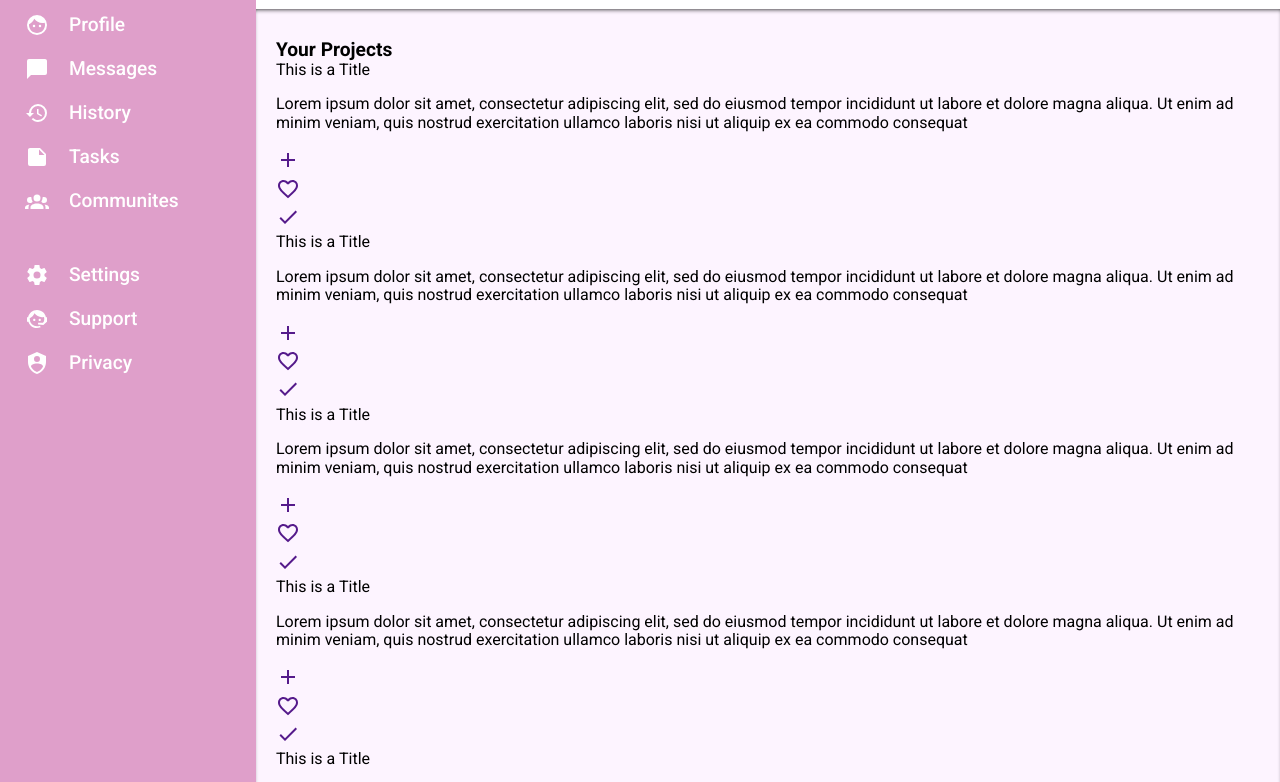
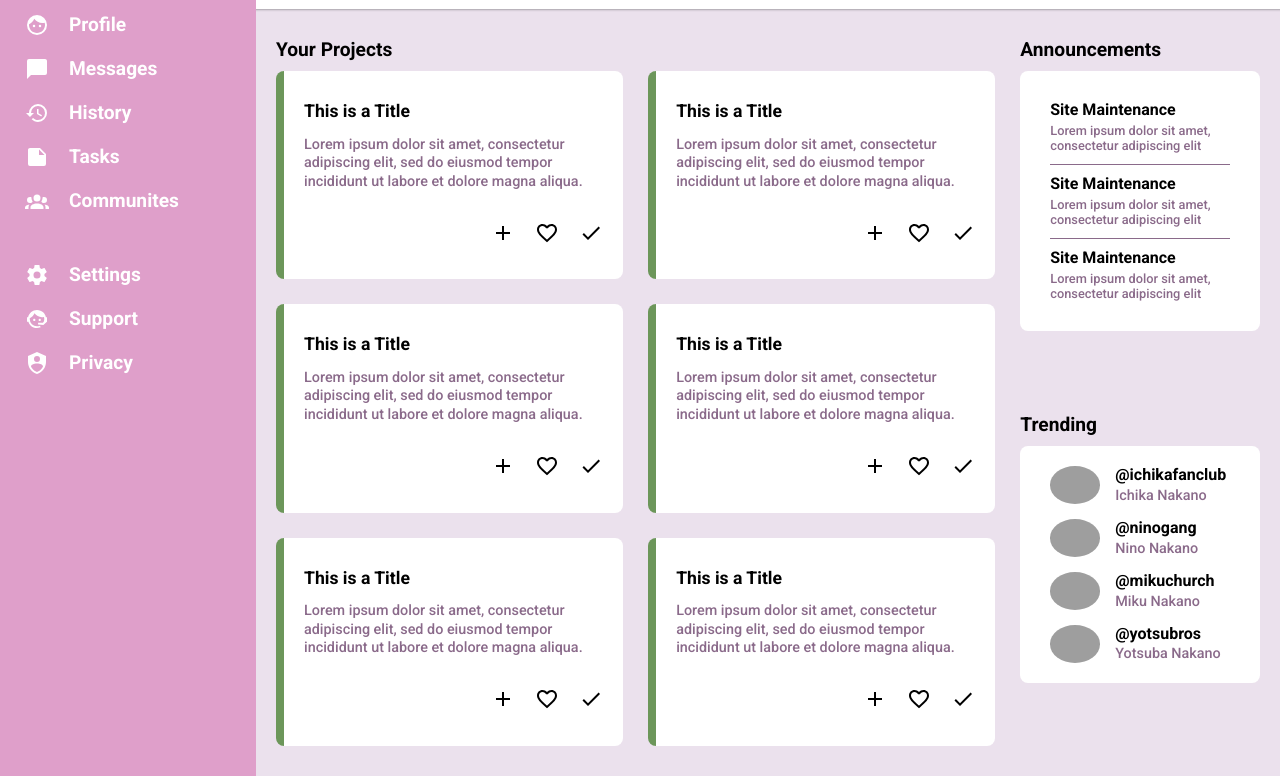
Before and after one commit to arsymedes/odin-dashboard, a plain HTML site: page index.html in a window 1280 px wide. Shown: the part 166-948 px from the top of the page. Drawn offline with Linux system fonts and the light colour scheme; grey boxes are pictures that could not be loaded.

Commit message:
Finished All Important Feature

```diff
--- a/index.html
+++ b/index.html
@@ -10,7 +10,7 @@
     <link href="https://fonts.googleapis.com/css2?family=Roboto:ital,wght@0,100;0,300;0,400;0,500;0,700;0,900;1,100;1,300;1,400;1,500;1,700;1,900&display=swap" rel="stylesheet">
     <link rel="preconnect" href="https://fonts.googleapis.com">
     <link rel="preconnect" href="https://fonts.gstatic.com" crossorigin>
-    <link href="https://fonts.googleapis.com/css2?family=Josefin+Sans:wght@600&display=swap" rel="stylesheet">
+    <link href="https://fonts.googleapis.com/css2?family=Raleway:wght@700;800;900&display=swap" rel="stylesheet">
     <title>Document</title>
   </head>
   <body>
@@ -77,12 +77,13 @@
       </ul>
     </div>
     <div class="main-content">
+      <div class="projects-container">
+        <div class="content-title">Your Projects</div>
         <div class="projects">
-        <div class="content-title">Your Projects</div>
           <div class="project">
             <div class="project-title">This is a Title</div>
             <p class="project-content">
-            Lorem ipsum dolor sit amet, consectetur adipiscing elit, sed do eiusmod tempor incididunt ut labore et dolore magna aliqua. Ut enim ad minim veniam, quis nostrud exercitation ullamco laboris nisi ut aliquip ex ea commodo consequat
+              Lorem ipsum dolor sit amet, consectetur adipiscing elit, sed do eiusmod tempor incididunt ut labore et dolore magna aliqua.
             </p>
             <ul class="project-buttons">
               <li><a href=""><svg style="width:24px;height:24px" viewBox="0 0 24 24">
@@ -99,7 +100,7 @@
           <div class="project">
             <div class="project-title">This is a Title</div>
             <p class="project-content">
-            Lorem ipsum dolor sit amet, consectetur adipiscing elit, sed do eiusmod tempor incididunt ut labore et dolore magna aliqua. Ut enim ad minim veniam, quis nostrud exercitation ullamco laboris nisi ut aliquip ex ea commodo consequat
+              Lorem ipsum dolor sit amet, consectetur adipiscing elit, sed do eiusmod tempor incididunt ut labore et dolore magna aliqua.
             </p>
             <ul class="project-buttons">
               <li><a href=""><svg style="width:24px;height:24px" viewBox="0 0 24 24">
@@ -116,7 +117,7 @@
           <div class="project">
             <div class="project-title">This is a Title</div>
             <p class="project-content">
-            Lorem ipsum dolor sit amet, consectetur adipiscing elit, sed do eiusmod tempor incididunt ut labore et dolore magna aliqua. Ut enim ad minim veniam, quis nostrud exercitation ullamco laboris nisi ut aliquip ex ea commodo consequat
+              Lorem ipsum dolor sit amet, consectetur adipiscing elit, sed do eiusmod tempor incididunt ut labore et dolore magna aliqua.
             </p>
             <ul class="project-buttons">
               <li><a href=""><svg style="width:24px;height:24px" viewBox="0 0 24 24">
@@ -133,7 +134,7 @@
           <div class="project">
             <div class="project-title">This is a Title</div>
             <p class="project-content">
-            Lorem ipsum dolor sit amet, consectetur adipiscing elit, sed do eiusmod tempor incididunt ut labore et dolore magna aliqua. Ut enim ad minim veniam, quis nostrud exercitation ullamco laboris nisi ut aliquip ex ea commodo consequat
+              Lorem ipsum dolor sit amet, consectetur adipiscing elit, sed do eiusmod tempor incididunt ut labore et dolore magna aliqua.
             </p>
             <ul class="project-buttons">
               <li><a href=""><svg style="width:24px;height:24px" viewBox="0 0 24 24">
@@ -150,7 +151,7 @@
           <div class="project">
             <div class="project-title">This is a Title</div>
             <p class="project-content">
-            Lorem ipsum dolor sit amet, consectetur adipiscing elit, sed do eiusmod tempor incididunt ut labore et dolore magna aliqua. Ut enim ad minim veniam, quis nostrud exercitation ullamco laboris nisi ut aliquip ex ea commodo consequat
+              Lorem ipsum dolor sit amet, consectetur adipiscing elit, sed do eiusmod tempor incididunt ut labore et dolore magna aliqua.
             </p>
             <ul class="project-buttons">
               <li><a href=""><svg style="width:24px;height:24px" viewBox="0 0 24 24">
@@ -167,7 +168,7 @@
           <div class="project">
             <div class="project-title">This is a Title</div>
             <p class="project-content">
-            Lorem ipsum dolor sit amet, consectetur adipiscing elit, sed do eiusmod tempor incididunt ut labore et dolore magna aliqua. Ut enim ad minim veniam, quis nostrud exercitation ullamco laboris nisi ut aliquip ex ea commodo consequat
+              Lorem ipsum dolor sit amet, consectetur adipiscing elit, sed do eiusmod tempor incididunt ut labore et dolore magna aliqua.
             </p>
             <ul class="project-buttons">
               <li><a href=""><svg style="width:24px;height:24px" viewBox="0 0 24 24">
@@ -182,12 +183,57 @@
             </ul>
           </div>
         </div>
+      </div>
       <div class="side-content">
         <div class="announcements">
           <div class="content-title">Announcements</div>
+          <ul class="side-content-container">
+            <li class="announcement">
+              <div class="announcement-title">Site Maintenance</div>
+              <p>Lorem ipsum dolor sit amet, consectetur adipiscing elit</p>
+            </li>
+            <li class="announcement">
+              <div class="announcement-title">Site Maintenance</div>
+              <p>Lorem ipsum dolor sit amet, consectetur adipiscing elit</p>
+            </li>
+            <li class="announcement">
+              <div class="announcement-title">Site Maintenance</div>
+              <p>Lorem ipsum dolor sit amet, consectetur adipiscing elit</p>
+            </li>
+          </ul>
         </div>
         <div class="trending">
           <div class="content-title">Trending</div>
+          <ul class="side-content-container trending-container">
+            <li class="trending-person">
+              <img src="./images/ichika.jpg" alt="trending-prof-pic-1">
+              <div class="trending-account">
+                <div class="trending-username">@ichikafanclub</div>
+                <div class="trending-name">Ichika Nakano</div>
+              </div>
+            </li>
+            <li class="trending-person">
+              <img src="./images/nino.jpg" alt="trending-prof-pic-2">
+              <div class="trending-account">
+                <div class="trending-username">@ninogang</div>
+                <div class="trending-name">Nino Nakano</div>
+              </div>
+            </li>
+            <li class="trending-person">
+              <img src="./images/miku.jpg" alt="trending-prof-pic-3">
+              <div class="trending-account">
+                <div class="trending-username">@mikuchurch</div>
+                <div class="trending-name">Miku Nakano</div>
+              </div>
+            </li>
+            <li class="trending-person">
+              <img src="./images/yotsuba.jpg" alt="trending-prof-pic-4">
+              <div class="trending-account">
+                <div class="trending-username">@yotsubros</div>
+                <div class="trending-name">Yotsuba Nakano</div>
+              </div>
+            </li>
+          </ul>
         </div>
       </div>
     </div>
--- a/style.css
+++ b/style.css
@@ -351,8 +351,9 @@ template {
 
 :root {
   --main-color: #df9fca;
-  --bg-color: #fdf4ff;
-  --comp-color: #a7f3d0;
+  --bg-color: #ebe1ed;
+  --comp-color: #6c965a;
+  --p-color: #8a6a8a;
   font-family: "Roboto", sans-serif;
 }
 
@@ -381,17 +382,20 @@ button {
 }
 
 .sidebar .logo {
-  background-color: rgba(27, 17, 24, 0.66);
-  font-family: "Josefin Sans", sans-serif;
-  font-size: 2.5rem;
-  font-weight: 700;
-  color: var(--bg-color);
+  /* background-color: rgba(27, 17, 24, 0.66); */
+  font-family: "Raleway", sans-serif;
+  font-size: 2.2rem;
+  font-weight: 800;
+  color: white;
+  line-height: 50px;
+  text-align: center;
+
+  box-sizing: border-box;
   margin: 35px auto -10px auto;
-  line-height: 70px;
-  text-align: center;
   height: 60px;
-  width: 235px;
-  box-shadow: 0 0 4px black;
+  width: 230px;
+  border: 7px solid white;
+  /* box-shadow: 0 0 4px black; */
 }
 
 .sidebar ul {
@@ -403,7 +407,7 @@ button {
 .sidebar li a {
   text-decoration: none;
   color: white;
-  font-weight: 500;
+  font-weight: 600;
   font-size: 1.2rem;
   padding: 0;
   margin: 0;
@@ -461,7 +465,7 @@ button {
 }
 
 .user .username {
-  font-weight: 600;
+  font-weight: 800;
 }
 
 .user-greeting {
@@ -504,13 +508,113 @@ button {
 
 .main-content {
   background-color: var(--bg-color);
-  box-shadow: inset 0 3px 5px -3px black;
+  box-shadow: inset 0 3px 3px -3px rgb(94, 93, 93);
   padding: 30px 20px;
+  display: grid;
+  grid-template-columns: 3fr 1fr;
+  gap: 25px;
 }
 
 .content-title {
   font-size: 1.2rem;
   font-weight: 600;
+  margin-bottom: 10px;
+}
+
+.projects {
+  display: grid;
+  grid-template-columns: repeat(auto-fit, minmax(300px, 1fr));
+  gap: 25px;
+}
+
+.project {
+  background-color: white;
+  padding: 30px 20px;
+  border-radius: 8px;
+  border-left: solid 8px var(--comp-color);
+}
+
+.project-title {
+  font-size: 1.1rem;
+  font-weight: 600;
+}
+
+.project p {
+  color: var(--p-color);
+  font-size: 0.9rem;
+  font-weight: 500;
+  line-height: 1.15rem;
+}
+
+.project-buttons {
+  display: grid;
+  grid-auto-flow: column;
+  justify-content: end;
+  gap: 20px;
+  margin-top: 30px;
+}
+
+.project-buttons svg {
+  color: black;
+}
+
+.side-content {
+  display: grid;
+  gap: 20px;
+}
+
+.side-content-container {
+  padding: 20px 30px;
+  background-color: white;
+  border-radius: 8px;
+}
+
+.announcement {
+  padding: 10px 0 10px;
+  border-bottom: solid 1px var(--p-color);
+}
+
+.announcement:last-child {
+  border: none;
+}
+
+.announcement-title {
+  font-size: 1rem;
+  font-weight: 600;
+}
+
+.announcement p {
+  font-size: 0.8rem;
+  font-weight: 500;
+  color: var(--p-color);
+  margin: 5px 0 0;
+}
+
+.trending-container {
+  display: grid;
+  gap: 15px;
+}
+
+.trending-person {
+  display: flex;
+  align-items: center;
+}
+
+.trending-person img {
+  border-radius: 50%;
+  margin-right: 15px;
+}
+
+.trending-username {
+  font-size: 1rem;
+  font-weight: 600;
+}
+
+.trending-name {
+  font-size: 0.9rem;
+  font-weight: 500;
+  color: var(--p-color);
+  margin-top: 3px;
 }
 
 /* * {
```
Also changed, not shown: 4 other files. Lines whose indentation alone changed are shown as unchanged.
